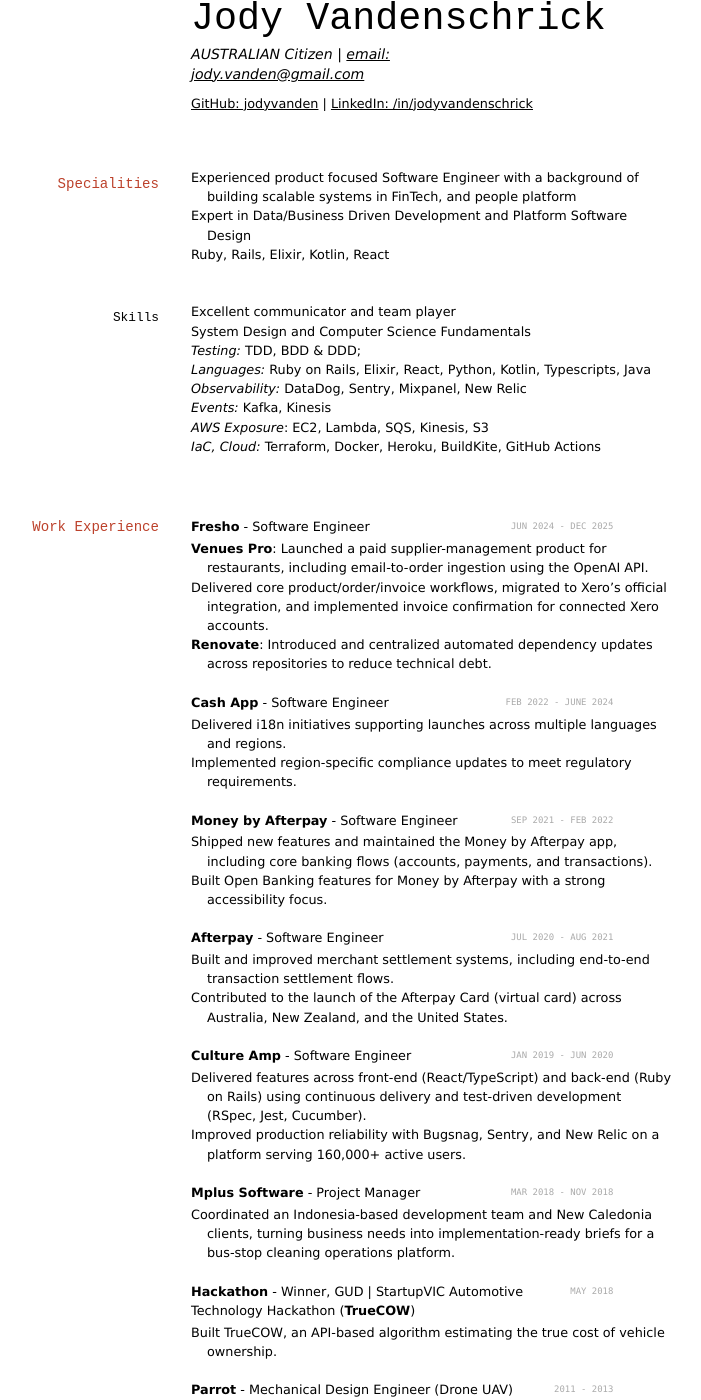
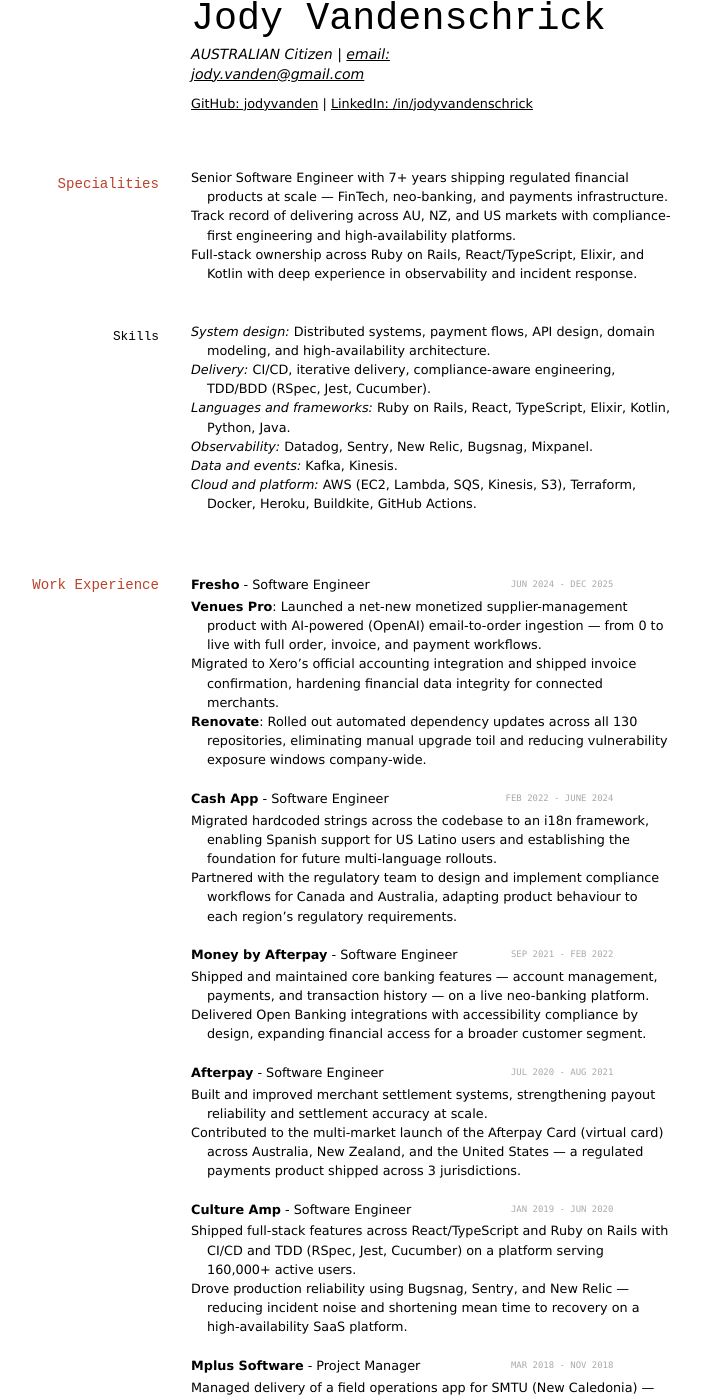
Before and after one commit to JodyVanden/cv, a Jekyll site: the page built from index.md, in a window 1280 px wide and 1400 px high. Shown: the whole window, without its empty margins (289-990 px from the left). Built offline with Jekyll 4.4.1, drawn with Linux system fonts in a browser that asks for light colours; some of the changed text lies outside the part shown.

Commit message:
Update cv

```diff
--- a/_includes/exp.md
+++ b/_includes/exp.md
@@ -3,50 +3,50 @@
   `JUN 2024 - DEC 2025`
   __Fresho__ - Software Engineer
 
-  - __Venues Pro__: Launched a paid supplier-management product for restaurants, including email-to-order ingestion using the OpenAI API.
-  - Delivered core product/order/invoice workflows, migrated to Xero's official integration, and implemented invoice confirmation for connected Xero accounts.
-  - __Renovate__: Introduced and centralized automated dependency updates across repositories to reduce technical debt.
+  - __Venues Pro__: Launched a net-new monetized supplier-management product with AI-powered (OpenAI) email-to-order ingestion — from 0 to live with full order, invoice, and payment workflows.
+  - Migrated to Xero's official accounting integration and shipped invoice confirmation, hardening financial data integrity for connected merchants.
+  - __Renovate__: Rolled out automated dependency updates across all 130 repositories, eliminating manual upgrade toil and reducing vulnerability exposure windows company-wide.
 
   `FEB 2022 - JUNE 2024`
   __Cash App__ - Software Engineer
 
-  - Delivered i18n initiatives supporting launches across multiple languages and regions.
-  - Implemented region-specific compliance updates to meet regulatory requirements.
+  - Migrated hardcoded strings across the codebase to an i18n framework, enabling Spanish support for US Latino users and establishing the foundation for future multi-language rollouts.
+  - Partnered with the regulatory team to design and implement compliance workflows for Canada and Australia, adapting product behaviour to each region's regulatory requirements.
 
   `SEP 2021 - FEB 2022`
   __Money by Afterpay__ - Software Engineer
 
-  - Shipped new features and maintained the Money by Afterpay app, including core banking flows (accounts, payments, and transactions).
-  - Built Open Banking features for Money by Afterpay with a strong accessibility focus.
+  - Shipped and maintained core banking features — account management, payments, and transaction history — on a live neo-banking platform.
+  - Delivered Open Banking integrations with accessibility compliance by design, expanding financial access for a broader customer segment.
 
   `JUL 2020 - AUG 2021`
   __Afterpay__ - Software Engineer
 
-  - Built and improved merchant settlement systems, including end-to-end transaction settlement flows.
-  - Contributed to the launch of the Afterpay Card (virtual card) across Australia, New Zealand, and the United States.
+  - Built and improved merchant settlement systems, strengthening payout reliability and settlement accuracy at scale.
+  - Contributed to the multi-market launch of the Afterpay Card (virtual card) across Australia, New Zealand, and the United States — a regulated payments product shipped across 3 jurisdictions.
 
   `JAN 2019 - JUN 2020`
   __Culture Amp__ - Software Engineer
 
-  - Delivered features across front-end (React/TypeScript) and back-end (Ruby on Rails) using continuous delivery and test-driven development (RSpec, Jest, Cucumber).
-  - Improved production reliability with Bugsnag, Sentry, and New Relic on a platform serving 160,000+ active users.
+  - Shipped full-stack features across React/TypeScript and Ruby on Rails with CI/CD and TDD (RSpec, Jest, Cucumber) on a platform serving 160,000+ active users.
+  - Drove production reliability using Bugsnag, Sentry, and New Relic — reducing incident noise and shortening mean time to recovery on a high-availability SaaS platform.
 
   `MAR 2018 - NOV 2018`
   __Mplus Software__ - Project Manager
 
-  - Coordinated an Indonesia-based development team and New Caledonia clients, turning business needs into implementation-ready briefs for a bus-stop cleaning operations platform.
+  - Managed delivery of a field operations app for SMTU (New Caledonia) — enabling bus stop cleaning requests, GPS-verified job completion, and photo evidence capture — coordinating remotely between the client and an Indonesia-based dev team.
 
   `MAY 2018`
   __Hackathon__ - Winner, GUD | StartupVIC Automotive Technology Hackathon (__TrueCOW__)
 
-  - Built TrueCOW, an API-based algorithm estimating the true cost of vehicle ownership.
+  - Built TrueCOW, an API-driven total-cost-of-ownership algorithm; won 1st place across 20 competing teams.
 
   `2011 - 2013`
   __Parrot__ - Mechanical Design Engineer (Drone UAV)
 
-  - Managed end-to-end product lifecycle for consumer drones and accessory cameras, including supplier coordination for mass production in China.
+  - Drove consumer drone and accessory camera products from design to mass production in China, managing supplier relationships against cost and schedule targets.
 
   `2011 - 2013`
   __AIRBUS Cimpa__ - Junior Project Manager
 
-  - Led migration planning and execution for 800 employees during the Diehl Aircabin carve-out from Airbus systems.
+  - Led migration planning for 800 employees during the Diehl Aircabin carve-out from Airbus systems, coordinating technical and business workstreams to minimize operational disruption.
--- a/_includes/skills.md
+++ b/_includes/skills.md
@@ -1,11 +1,9 @@
 ### Skills
 
-- Excellent communicator and team player
-- System Design and Computer Science Fundamentals
-- _Testing:_ TDD, BDD & DDD;
-- _Languages:_ Ruby on Rails, Elixir, React, Python, Kotlin, Typescripts, Java
-- _Observability:_ DataDog, Sentry, Mixpanel, New Relic
-- _Events:_ Kafka, Kinesis
-- _AWS Exposure_: EC2, Lambda, SQS, Kinesis, S3
-- _IaC, Cloud:_ Terraform, Docker, Heroku, BuildKite, GitHub Actions
+- _System design:_ Distributed systems, payment flows, API design, domain modeling, and high-availability architecture.
+- _Delivery:_ CI/CD, iterative delivery, compliance-aware engineering, TDD/BDD (RSpec, Jest, Cucumber).
+- _Languages and frameworks:_ Ruby on Rails, React, TypeScript, Elixir, Kotlin, Python, Java.
+- _Observability:_ Datadog, Sentry, New Relic, Bugsnag, Mixpanel.
+- _Data and events:_ Kafka, Kinesis.
+- _Cloud and platform:_ AWS (EC2, Lambda, SQS, Kinesis, S3), Terraform, Docker, Heroku, Buildkite, GitHub Actions.
 <!-- - _Security:_ CrowdStrike, Okta, GitHub Advanced Security, DataDog Security Monitoring -->
--- a/_includes/specialities.md
+++ b/_includes/specialities.md
@@ -1,5 +1,5 @@
 ## Specialities
 
-- Experienced product focused Software Engineer with a background of building scalable systems in FinTech, and people platform
-- Expert in Data/Business Driven Development and Platform Software Design
-- Ruby, Rails, Elixir, Kotlin, React
+- Senior Software Engineer with 7+ years shipping regulated financial products at scale — FinTech, neo-banking, and payments infrastructure.
+- Track record of delivering across AU, NZ, and US markets with compliance-first engineering and high-availability platforms.
+- Full-stack ownership across Ruby on Rails, React/TypeScript, Elixir, and Kotlin with deep experience in observability and incident response.
```
